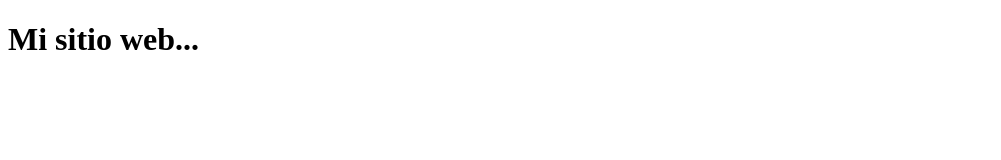
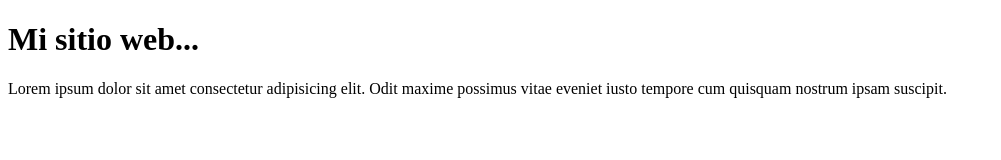
Before and after one commit to fabian1398/Proyecto-prework, a plain HTML site: page index.html in a window 1280 px wide. Shown: the whole page, without its empty margins (0-1001 px from the left). Drawn offline with Linux system fonts and the light colour scheme.

Commit message:
segun/tercer commit no hice bien el anterior

```diff
--- a/index.html
+++ b/index.html
@@ -8,5 +8,6 @@
 </head>
 <body>
     <h1>Mi sitio web...</h1>
+    <p>Lorem ipsum dolor sit amet consectetur adipisicing elit. Odit maxime possimus vitae eveniet iusto tempore cum quisquam nostrum ipsam suscipit.</p>
 </body>
 </html>
```
